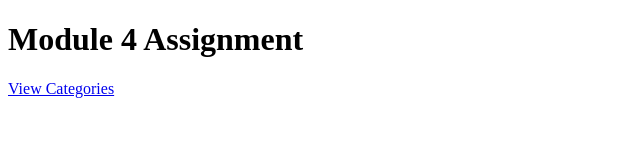
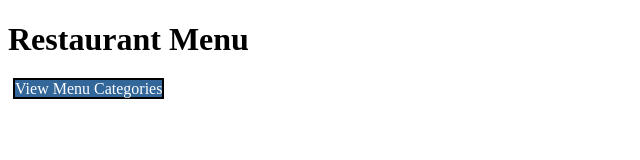
Before and after one commit to cathy-mcdonald/angular-course, a plain HTML site: page module4-assignment/index.html at #!/categories in a window 1280 px wide. Shown: the whole page, without its empty margins (0-640 px from the left). Drawn offline with Linux system fonts and the light colour scheme.

```diff
--- a/module4-assignment/index.html
+++ b/module4-assignment/index.html
@@ -2,9 +2,10 @@
 <html lang="en" ng-app="MenuApp">
 	<head>
 		<title>Module 4 Assignment</title>
+		<link rel="stylesheet" href="styles/styles.css">
 	</head>
 	<body>
-		<h1>Module 4 Assignment</h1>
+		<h1>Restaurant Menu</h1>
 
 		<ui-view></ui-view>
 
--- /dev/null
+++ b/module4-assignment/styles/styles.css
@@ -0,0 +1,7 @@
+.navLink {
+	background-color: #336699;
+	color: white;
+	text-decoration: none;
+	border: black solid 2px;
+	margin: 5px;
+}
--- a/module4-assignment/templates/home.template.html
+++ b/module4-assignment/templates/home.template.html
@@ -1 +1 @@
-<a ui-sref="categories">View Categories</a>
+<a ui-sref="categories" class="navLink">View Menu Categories</a>
```
Also changed, not shown: module4-assignment/templates/categories.component.html (+1 -1 lines), module4-assignment/templates/categories.template.html (+1 -1 lines), module4-assignment/templates/items.component.html (+3 -1 lines), module4-assignment/templates/items.template.html (+2 -1 lines).
